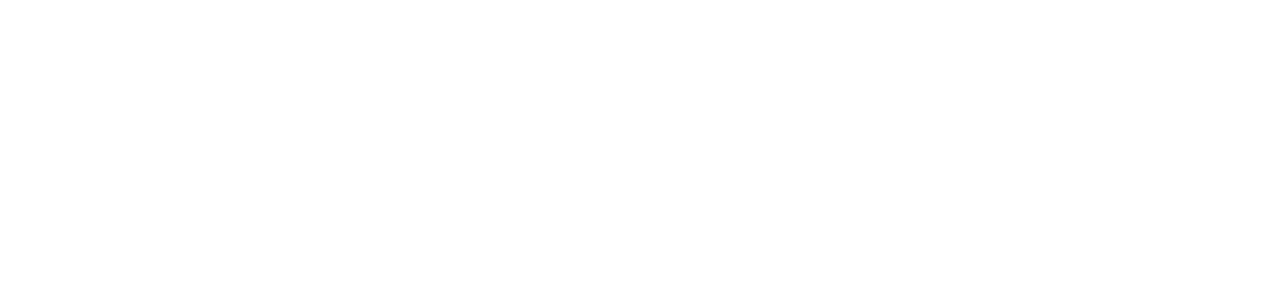
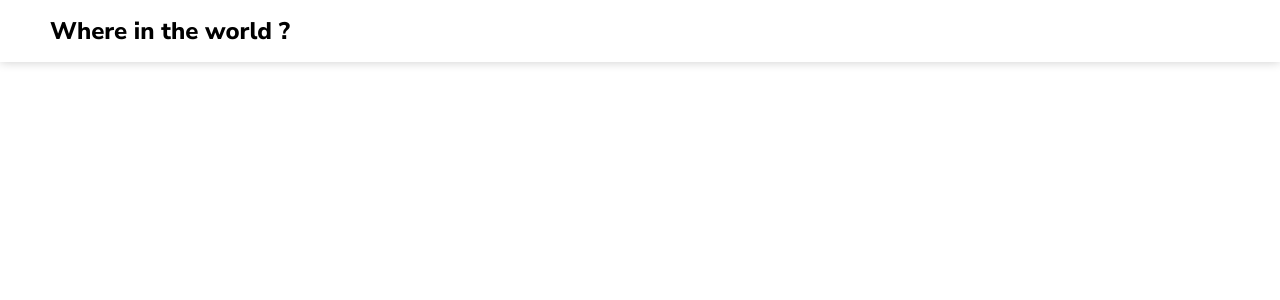
Before and after one commit to matheuspergoli/countries-api, a React (Vite) app: page /1 in a window 1280 px wide. Before the commit this address had no page. Shown: the top 300 px of the page. Built offline with nearby package versions, Linux system fonts and the light colour scheme.

Commit message:
Criando Hook useFetch e componente <Header />

```diff
--- a/src/App.tsx
+++ b/src/App.tsx
@@ -1,12 +1,16 @@
 import React from 'react'
 import { Routes, Route } from 'react-router-dom'
 import Home from './components/Home/Home'
+import Header from './components/Header/Header'
 
 function App() {
   return (
-    <Routes>
-      <Route path="/" element={<Home />} />
-    </Routes>
+    <>
+      <Header />
+      <Routes>
+        <Route path="/" element={<Home />} />
+      </Routes>
+    </>
   )
 }
 
--- /dev/null
+++ b/src/components/Header/Header.tsx
@@ -0,0 +1,22 @@
+import React from 'react'
+import styled from 'styled-components'
+
+const ContainerHeader = styled.header`
+  margin-bottom: 50px;
+  padding: 15px 0px 15px 50px;
+  box-shadow: 0 0 10px rgba(0, 0, 0, 0.2);
+
+  h1 {
+    font-size: 1.5rem;
+  }
+`
+
+function Header() {
+  return (
+    <ContainerHeader>
+      <h1>Where in the world ?</h1>
+    </ContainerHeader>
+  )
+}
+
+export default Header
```
Also changed, not shown: src/Hooks/useFetch.tsx (added, +37 -0 lines), .eslintrc.json.
